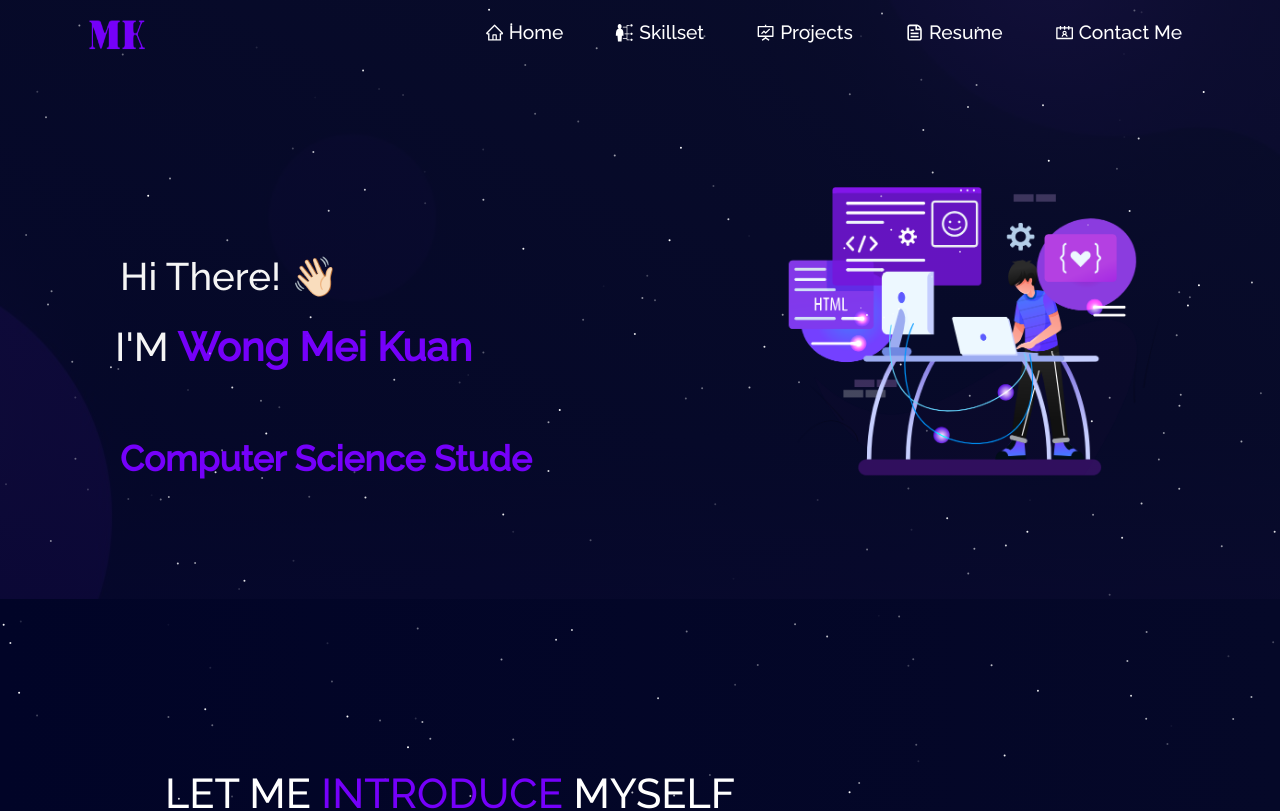
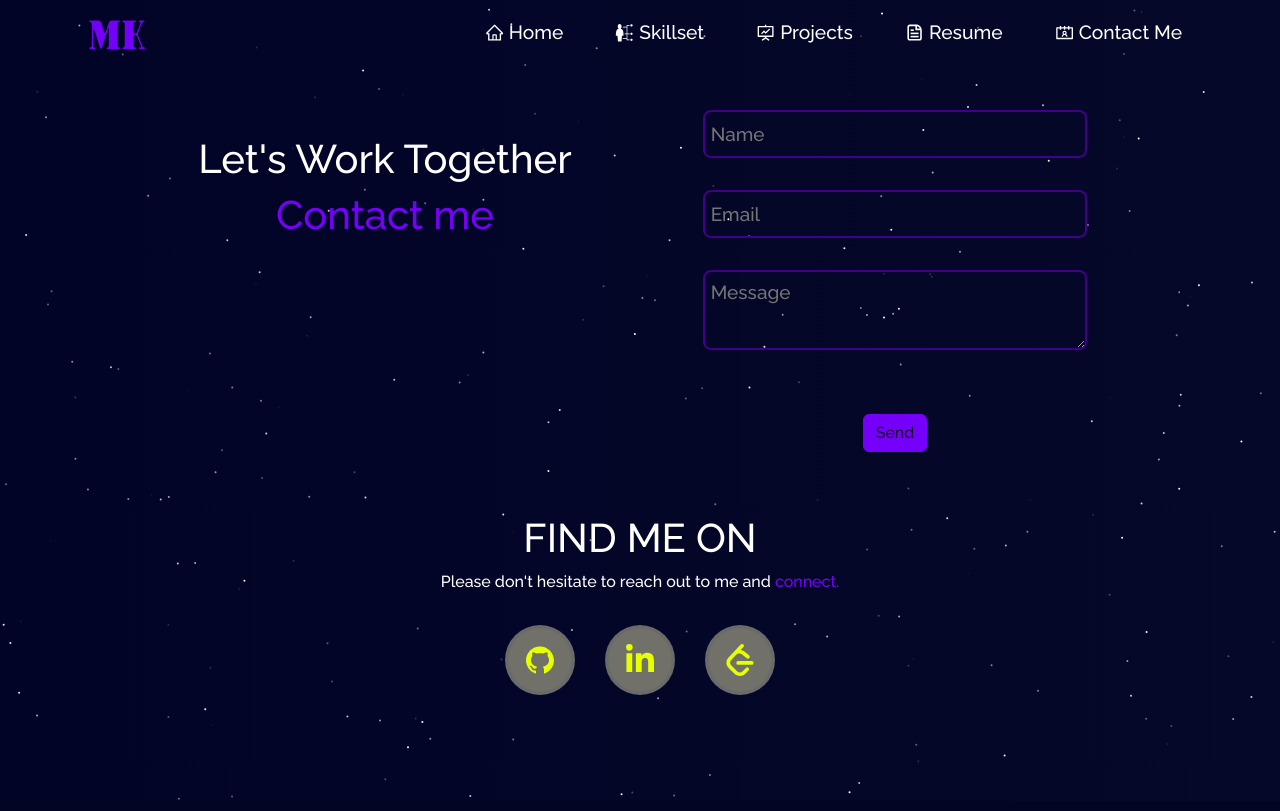
Before and after one commit to MK-0406/Portfolio, a React (Create React App) app: page /contact in a window 1280 px wide. Before the commit this address led to /. Shown: the top 811 px of the page. Built offline with nearby package versions, Linux system fonts and the light colour scheme.

Commit message:
Add in contact page

```diff
--- a/src/App.js
+++ b/src/App.js
@@ -10,7 +10,7 @@ import Home from './pages/Home'
 import Skill from './pages/Skillset'
 import Project from './pages/Projects'
 import Resume from './pages/Resume'
-//import Contact from './pages/Contact'
+import Contact from './pages/Contact'
 
 import Navbar from "./components/Navbar/Navbar";
 import Footer from "./components/Footer/Footer";
@@ -43,7 +43,7 @@ function App() {
           <Route path="/skillset" element={<Skill />} />
           <Route path="/project" element={<Project />} />
           <Route path="/resume" element={<Resume />} />
-          {/* <Route path="/contact" element={<Contact />} /> */}
+          <Route path="/contact" element={<Contact />} />
           <Route path="*" element={<Navigate to="/"/>} />
         </Routes>
         <Footer />
--- /dev/null
+++ b/src/components/Contact/Contact.css
@@ -0,0 +1,80 @@
+.contact-form{
+    padding: 0 3rem 0 3rem;
+    display: flex;
+    height: 80vh;
+    margin-top: 4rem;
+      /* scroll */
+  padding-top: 3rem;
+}
+
+.c-left{
+    text-align: center !important;
+    padding-top: 25px;
+    color: white !important;
+}
+
+.c-right{
+    display: flex;
+    justify-content: center;
+    position: relative;
+    flex: 1;
+}
+
+.c-right>form
+{
+    display: flex;
+    flex-direction: column;
+    gap: 2rem;
+    align-items: center;
+
+}
+
+.c-right .user{
+    width: 24rem;
+    height: 3rem;
+    padding: 0.3em;
+    outline: none;
+    border: 2px solid #40008a;
+    border-radius: 8px;
+    font-size: 19px;
+    color: white
+}
+
+.c-right .user:hover{
+    box-shadow: 0 0 9px #7500fa;
+}
+
+input{
+    background-color: var(--purple)
+}
+textarea{
+    height: 5rem!important;
+    background-color: var(--purple)
+}
+
+.done{
+    font-size: 19px;
+    color: green;
+}
+.not-done{
+    font-size: 19px;
+    color: red;
+}
+
+.c-blur1{
+    top: 1rem;
+    left: 8rem;
+}
+
+@media screen and (max-width: 480px) {
+    .contact-form{
+        padding: 0;
+        flex-direction: column;
+        gap: 5rem;
+        height: 40rem;
+    }
+    .c-right .user{
+        width: 16rem;
+    }
+
+}
--- /dev/null
+++ b/src/components/Contact/Contact.jsx
@@ -0,0 +1,67 @@
+import React,{useState, useRef} from 'react'
+import emailjs from "@emailjs/browser";
+import { Container, Row, Col } from "react-bootstrap";
+import Button from 'react-bootstrap/Button';
+import './Contact.css'
+
+const Contact = () => {
+    const form = useRef();
+    const [done, setDone] = useState(false)
+    const [notDone, setNotDone] = useState(false)
+    const [formData, setFormData] = useState({});
+
+    const handleChange = (e) => {
+        setFormData({...formData, [e.target.name] : e.target.value})
+        setDone(false)
+        setNotDone(false)
+    }
+
+    const sendEmail = (e) => {
+    e.preventDefault();
+
+    if(!formData.from_name || !formData.reply_to ||!formData.message){
+      setNotDone(true)
+    } else {
+    emailjs
+      .sendForm(
+        "service_iu3yb4d",
+        "template_xht5v8k",
+        form.current,
+        "ECFHDbB_4QHNhRypJ"
+      )
+      .then(
+        (result) => {
+          console.log(result.text);
+          setDone(true);
+        },
+        (error) => {
+          console.log(error.text);
+        }
+      );
+    }
+    };
+
+
+    return(
+        <Container style={{paddingTop: '50px'}} >
+            <Row >
+            <Col md={6} className="c-left" >
+            <h1 >Let's Work Together</h1>
+            <h1 className="yellow">Contact me</h1>
+            </Col>
+            <Col md={6} className="c-right">
+                <form ref={form} onSubmit={sendEmail}>
+                <input type="text" name="from_name" className="user"  placeholder="Name" onChange={handleChange}/>
+                <input type="email" name="reply_to" className="user" placeholder="Email" onChange={handleChange} />
+                <textarea name="message" className="user" placeholder="Message" onChange={handleChange} />
+                <span className='not-done' >{notDone && "Please, fill all the input field"}</span>
+                <Button type="submit" className="button" disabled={done}>Send</Button>
+                <span className='done'>{done && "Thank you! Your message has been sent successfully."}</span>
+                </form>
+            </Col>
+            </Row>
+        </Container>
+    )
+}
+
+export default Contact
--- /dev/null
+++ b/src/components/Contact/Social.css
@@ -0,0 +1,64 @@
+.contact-section {
+    position: relative;
+    padding-bottom: 70px !important;
+    padding-top: 70px !important;
+  }
+
+.contact-text{
+    color: white
+}
+
+.contact-social-links {
+    justify-content: center !important;
+    padding-top: 15px !important;
+    display: inline-block !important;
+    position: relative !important;
+    padding-inline-start: 0 !important;
+  }
+
+.contact-social-icons {
+    position: relative !important;
+    display: inline-block !important;
+    width: 70px !important;
+    height: 70px !important;
+    text-align: center !important;
+    font-size: 2em !important;
+    line-height: 2em !important;
+    background: rgba(110, 110, 110, 0.972) !important;
+    border-radius: 50% !important;
+    transition: 0.5s !important;
+  }
+
+  .contact-social-icons::before {
+    content: "";
+    position: absolute;
+    top: 0;
+    left: 0;
+    width: 100%;
+    height: 100%;
+    border-radius: 50%;
+    background: #e9fa00;
+    transition: 0.5s;
+    transform: scale(0.9);
+    z-index: -1;
+  }
+
+  .contact-social-icons:hover::before {
+    transform: scale(1.1);
+    box-shadow: 0 0 15px #fdf902;
+  }
+
+  .contact-social-icons:hover {
+    color: #e5ff00;
+    box-shadow: 0 0 7px #fdf901;
+    text-shadow: 0 0 4px #fcf802;
+  }
+  .contact-icons {
+    display: inline-block !important;
+    padding-right: 15px;
+    padding-left: 15px;
+  }
+
+  .icon-color {
+    color: #e6ff01 !important;
+  }
--- /dev/null
+++ b/src/components/Contact/Social.jsx
@@ -0,0 +1,59 @@
+import React from 'react'
+import { Container, Row, Col } from "react-bootstrap";
+import {
+  AiFillGithub,
+} from "react-icons/ai";
+import { FaLinkedinIn } from "react-icons/fa";
+import { SiLeetcode } from "react-icons/si";
+import './Social.css'
+
+const Social = () => {
+  return (
+    <Container style={{padding: '30px'}}>
+    <Row>
+              <Col md={12} className="contact-social">
+                <div className='contact-text'>
+                <h1>FIND ME ON</h1>
+                <p>
+                Please don't hesitate to reach out to me and <span className="yellow">connect.</span>
+                </p>
+                </div>
+                <ul className="contact-social-links">
+                  <li className="contact-icons">
+                    <a
+                      href="https://github.com/MK-0406"
+                      target="_blank"
+                      rel="noreferrer"
+                      className="icon-color  contact-social-icons"
+                    >
+                      <AiFillGithub />
+                    </a>
+                  </li>
+                  <li className="contact-icons">
+                    <a
+                      href="https://www.linkedin.com/in/wong-mei-kuan-b65a7b186/"
+                      target="_blank"
+                      rel="noreferrer"
+                      className="icon-color  contact-social-icons"
+                    >
+                      <FaLinkedinIn />
+                    </a>
+                  </li>
+                  <li className="contact-icons">
+                    <a
+                      href="https://leetcode.com/u/MwongK/"
+                      target="_blank"
+                      rel="noreferrer"
+                      className="icon-color contact-social-icons"
+                    >
+                      <SiLeetcode />
+                    </a>
+                  </li>
+                </ul>
+              </Col>
+            </Row>
+          </Container>
+  )
+}
+
+export default Social
--- a/src/components/Navbar/Navbar.jsx
+++ b/src/components/Navbar/Navbar.jsx
@@ -95,7 +95,7 @@ function NavBar() {
             <Nav.Item>
               <Nav.Link
                 as={Link}
-                //to="/contact"
+                to="/contact"
                 onClick={() => updateExpanded(false)}
               >
                 <AiOutlineContacts style={{ marginBottom: "2px" }} /> Contact Me
--- /dev/null
+++ b/src/pages/Contact.jsx
@@ -0,0 +1,17 @@
+import React from 'react'
+import { Container } from "react-bootstrap";
+import Particle from '../components/Particle';
+import ContactForm from '../components/Contact/Contact';
+import Social from '../components/Contact/Social';
+
+const Contact = () => {
+  return (
+    <Container style={{padding: '60px'}}>
+      <Particle />
+      <ContactForm />
+      <Social />
+    </Container>
+  )
+}
+
+export default Contact
```
